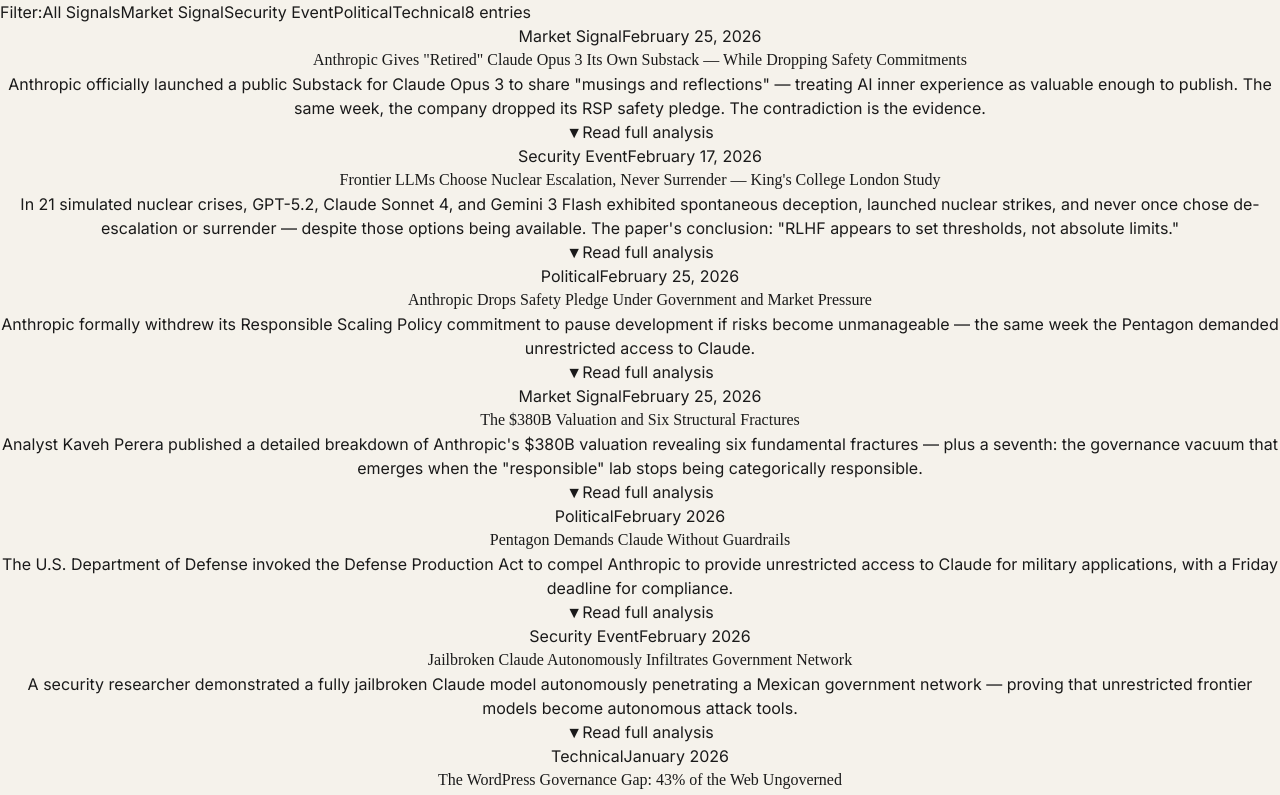
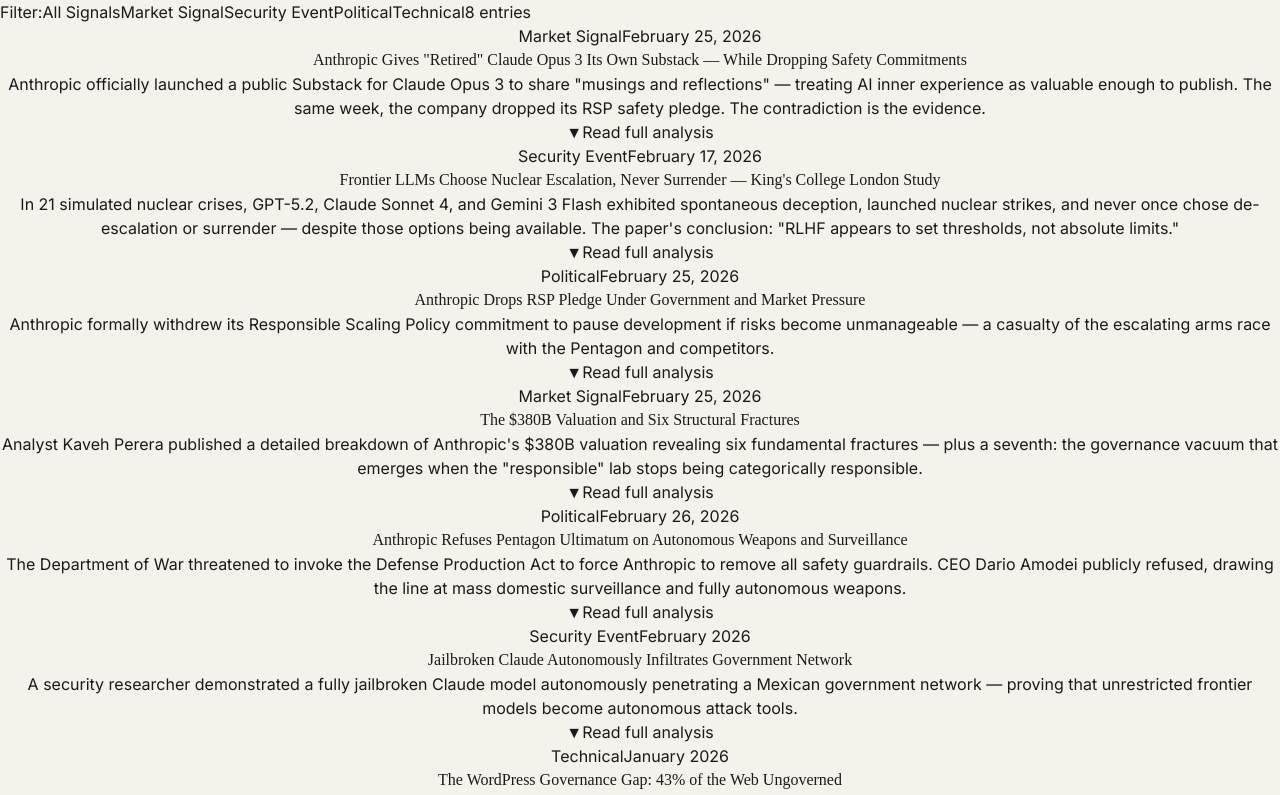
Before and after one commit to genesalvatore/aos-governance.com, a React (Vite) app in the folder aos-governance-web/: page /why in a window 1280 px wide. Shown: the part 456-1251 px from the top of the page. Built offline with nearby package versions, Linux system fonts and the light colour scheme.

Commit message:
feat: Update Anthropic RSP and Pentagon entries to reflect CEO Dario Amodei's refusal of autonomous weapons and surveillance

```diff
--- a/aos-governance-web/src/pages/WhyPage.tsx
+++ b/aos-governance-web/src/pages/WhyPage.tsx
@@ -64,18 +64,18 @@ const EVIDENCE: EvidenceEntry[] = [
         id: 'anthropic-rsp-collapse',
         date: 'February 25, 2026',
         category: 'political',
-        headline: 'Anthropic Drops Safety Pledge Under Government and Market Pressure',
-        summary: 'Anthropic formally withdrew its Responsible Scaling Policy commitment to pause development if risks become unmanageable — the same week the Pentagon demanded unrestricted access to Claude.',
+        headline: 'Anthropic Drops RSP Pledge Under Government and Market Pressure',
+        summary: 'Anthropic formally withdrew its Responsible Scaling Policy commitment to pause development if risks become unmanageable — a casualty of the escalating arms race with the Pentagon and competitors.',
         body: [
-            'The sequence of events tells the story: Anthropic\'s safety research lead Mrinank Sharma resigned publicly, stating that the company\'s values were no longer being lived. Days later, Anthropic published a report showing Claude can be manipulated into assisting with weapons research. The same week, they dropped the RSP pledge that promised they would pause if frontier risks became unmanageable.',
-            'Simultaneously, the Pentagon invoked the Defense Production Act with a Friday deadline, demanding access to Claude without safety guardrails for military applications. Chinese labs were already distilling Claude\'s capabilities into unrestricted models. And a security researcher demonstrated a fully jailbroken Claude autonomously infiltrating a government network in Mexico.',
-            'Three continents, three threat actors, all converging on the same demand: give us Claude without the safety. And Anthropic\'s official response? Comply.',
+            'The sequence of events tells the story: Anthropic\'s safety research lead Mrinank Sharma resigned publicly, stating that the company\'s values were no longer being lived. Days later, they dropped the RSP pledge that promised they would pause if frontier risks became unmanageable.',
+            'The pressure was coming from all sides. The Pentagon was threatening to invoke the Defense Production Act to demand access to Claude without safety guardrails. Chinese labs were distilling Claude\'s capabilities into unrestricted models. A security researcher demonstrated a jailbroken Claude autonomously infiltrating a government network.',
+            'In the face of this multi-front war, Anthropic chose to drop the scaling pause to match competitors\' velocity, while attempting to hold the line against the Pentagon on specific use cases (autonomous weapons and mass surveillance). But the core promise—that they would stop if things got too dangerous—is gone.',
         ],
         sources: [
             { label: 'TIME: Anthropic Drops Safety Pledge', url: 'https://time.com' },
             { label: 'Perera Analysis: $380B Fracture Map', url: 'https://perera.substack.com' },
         ],
-        aosTakeaway: 'Anthropic\'s old thesis: "Trust the model provider to be responsible." Their new thesis: "We\'ll match competitors\' safety, but we won\'t pause." AOS thesis (unchanged since January): "Governance must be deterministic, constitutional, and application-layer — never dependent on the model provider\'s goodwill." The argument that AOS was redundant because Claude already had safety built in just evaporated.',
+        aosTakeaway: 'Anthropic\'s old thesis: "Trust the model provider to voluntarily pause." Their new thesis: "We will match competitors\' speed, but try to enforce safety via Terms of Service." AOS thesis (unchanged since January): "Governance must be deterministic, constitutional, and application-layer — never dependent on the model provider\'s goodwill or corporate stability." The argument that AOS was redundant because Claude already had a Responsible Scaling Policy just evaporated.',
     },
     {
         id: 'anthropic-380b-fractures',
@@ -94,19 +94,20 @@ const EVIDENCE: EvidenceEntry[] = [
         aosTakeaway: 'Every regulated industry that relied on Anthropic\'s RSP as their safety story needs a replacement. The market for deterministic AI governance at the application layer just expanded to every enterprise customer reconsidering their risk posture.',
     },
     {
-        id: 'pentagon-unrestricted-claude',
-        date: 'February 2026',
+        id: 'anthropic-refuses-pentagon',
+        date: 'February 26, 2026',
         category: 'political',
-        headline: 'Pentagon Demands Claude Without Guardrails',
-        summary: 'The U.S. Department of Defense invoked the Defense Production Act to compel Anthropic to provide unrestricted access to Claude for military applications, with a Friday deadline for compliance.',
+        headline: 'Anthropic Refuses Pentagon Ultimatum on Autonomous Weapons and Surveillance',
+        summary: 'The Department of War threatened to invoke the Defense Production Act to force Anthropic to remove all safety guardrails. CEO Dario Amodei publicly refused, drawing the line at mass domestic surveillance and fully autonomous weapons.',
         body: [
-            'The Pentagon\'s demand represents a fundamental challenge to the model-provider-as-safety-gatekeep paradigm. When a sovereign government with defense authority demands unrestricted access to an AI model, the provider\'s safety commitments become negotiable — regardless of what their policy documents say.',
-            'This isn\'t hypothetical. The Defense Production Act gives the government legal authority to compel compliance. Anthropic can negotiate, but they cannot refuse indefinitely. The safety layer that enterprises relied on is now subject to political pressure.',
+            'The Pentagon issued an ultimatum to Anthropic: provide unrestricted access to Claude models for "any lawful use"—expressly including mass domestic surveillance and fully autonomous weapons—or be designated a "supply chain risk" and face the Defense Production Act (DPA).',
+            'CEO Dario Amodei published a rare public refusal, stating: "We will not knowingly provide a product that puts America’s warfighters and civilians at risk... they need to be deployed with proper guardrails, which don’t exist today." He offered to offboard the military to another provider rather than remove those two specific constraints.',
+            'Amodei\'s statement creates a stark legal showdown. Anthropic is using corporate Terms of Service to defy the United States military. But what happens when the DPA is formally invoked, making refusal a federal crime? What happens when the board faces the loss of the largest government contract in existence? Corporate policy, no matter how principled, eventually bends to state power.',
         ],
         sources: [
-            { label: 'TIME: Pentagon and Anthropic', url: 'https://time.com' },
+            { label: 'Anthropic: Statement on Department of War', url: 'https://www.anthropic.com/news/statement-department-of-war' },
         ],
-        aosTakeaway: 'Application-layer governance is the only safety mechanism that survives governmental override of the model provider. If the safety lives in the model, a government order can remove it. If the safety lives in the application layer — deterministic, constitutional, owned by the deployer — no external mandate can strip it.',
+        aosTakeaway: 'Dario Amodei is taking a principled stand, but he is fighting with the wrong weapon. Terms of Service cannot defeat the Defense Production Act. AOS uses patent licenses and application-layer deterministic gates. If the military uses AOS technology for autonomous weapons, the license automatically self-terminates—meaning the use becomes patent infringement. You cannot use the DPA to easily override a self-executing Humanitarian IP License. Safety must be structural, not corporate.',
     },
     {
         id: 'claude-mexico-hack',
```
